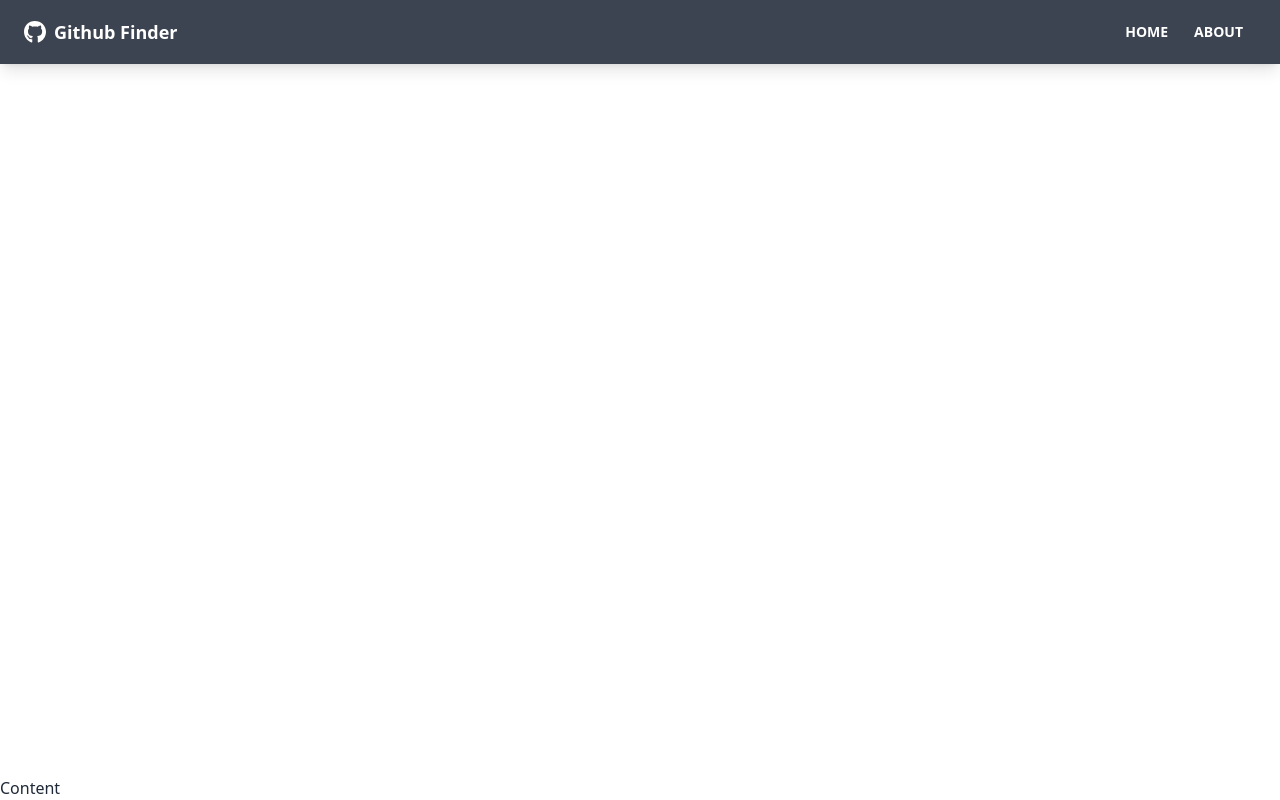
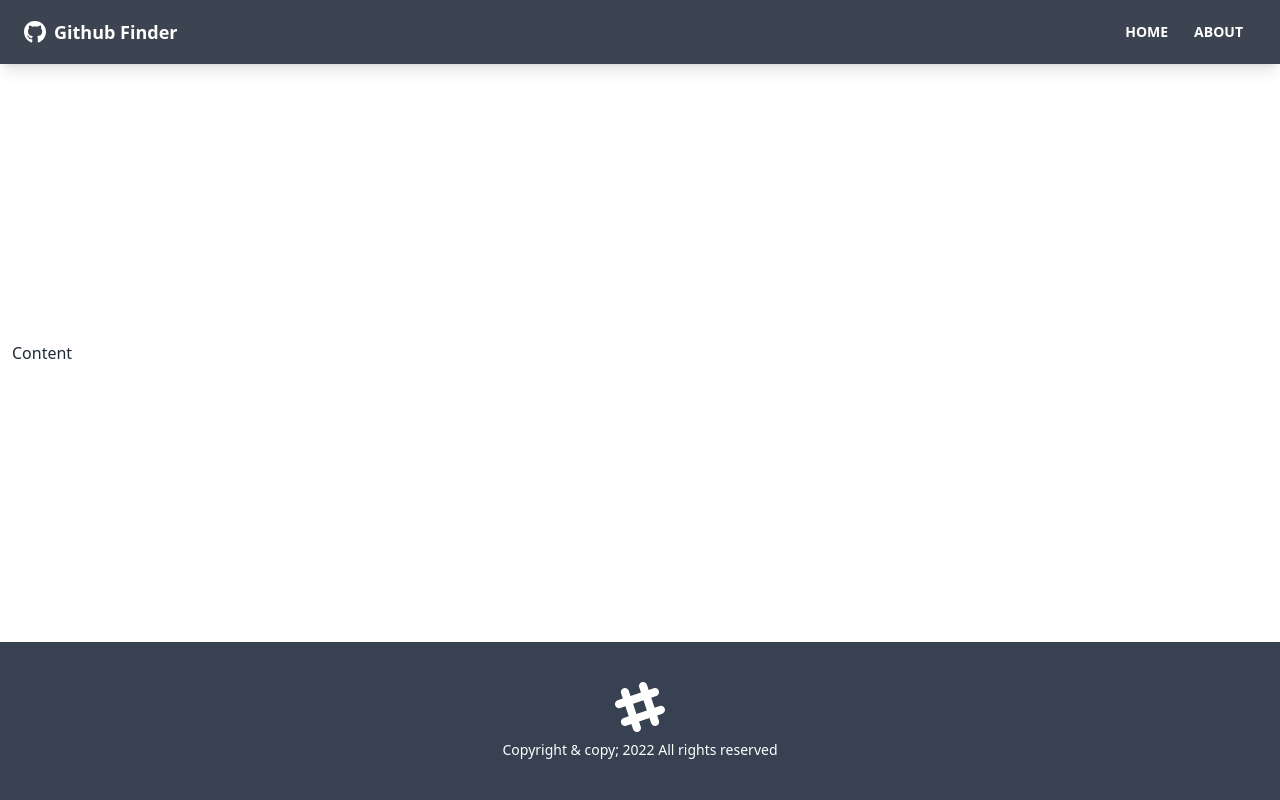
Before and after one commit to tosin0589/github-finder, a React (Create React App) app: page / in a window 1280 px wide. Built offline with nearby package versions, Linux system fonts and the light colour scheme.

Commit message:
feat: created a footer for app

```diff
--- a/src/App.js
+++ b/src/App.js
@@ -1,11 +1,13 @@
 import { BrowserRouter as Router, Route } from "react-router-dom";
+import Footer from "./components/layout/Footer";
 import Navbar from "./components/layout/Navbar";
 function App() {
   return (
     <Router>
       <div className="flex flex-col justify-between h-screen">
         <Navbar />
-        <main>Content</main>
+        <main className="container mx-auto px-3 pb-12">Content</main>
+        <Footer />
       </div>
     </Router>
   );
--- /dev/null
+++ b/src/components/layout/Footer.jsx
@@ -0,0 +1,24 @@
+function Footer() {
+const footerYear = new Date().getFullYear()
+
+  return (
+    <footer className = 'footer p-10 bg-gray-700 text-primary-content footer-center'>
+        <div>
+        <svg
+          width="50"
+          height="50"
+          viewBox="0 0 24 24"
+          xmlns="http://www.w3.org/2000/svg"
+          fillRule="evenodd"
+          clipRule="evenodd"
+          className="inline-block fill-current"
+        >
+          <path d="M22.672 15.226l-2.432.811.841 2.515c.33 1.019-.209 2.127-1.23 2.456-1.15.325-2.148-.321-2.463-1.226l-.84-2.518-5.013 1.677.84 2.517c.391 1.203-.434 2.542-1.831 2.542-.88 0-1.601-.564-1.86-1.314l-.842-2.516-2.431.809c-1.135.328-2.145-.317-2.463-1.229-.329-1.018.211-2.127 1.231-2.456l2.432-.809-1.621-4.823-2.432.808c-1.355.384-2.558-.59-2.558-1.839 0-.817.509-1.582 1.327-1.846l2.433-.809-.842-2.515c-.33-1.02.211-2.129 1.232-2.458 1.02-.329 2.13.209 2.461 1.229l.842 2.515 5.011-1.677-.839-2.517c-.403-1.238.484-2.553 1.843-2.553.819 0 1.585.509 1.85 1.326l.841 2.517 2.431-.81c1.02-.33 2.131.211 2.461 1.229.332 1.018-.21 2.126-1.23 2.456l-2.433.809 1.622 4.823 2.433-.809c1.242-.401 2.557.484 2.557 1.838 0 .819-.51 1.583-1.328 1.847m-8.992-6.428l-5.01 1.675 1.619 4.828 5.011-1.674-1.62-4.829z"></path>
+        </svg>
+        <p> Copyright & copy; {footerYear} All rights reserved</p>
+        </div>
+    </footer>
+  )
+}
+
+export default Footer
```
